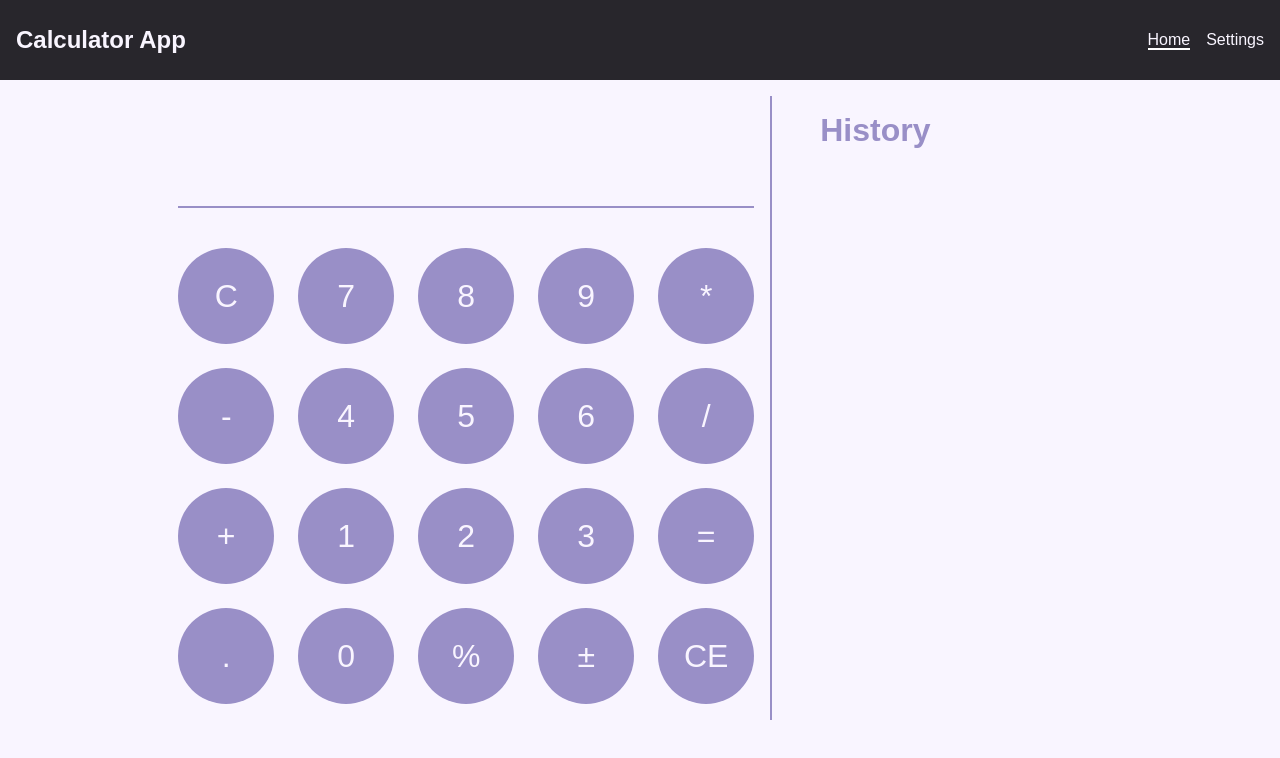
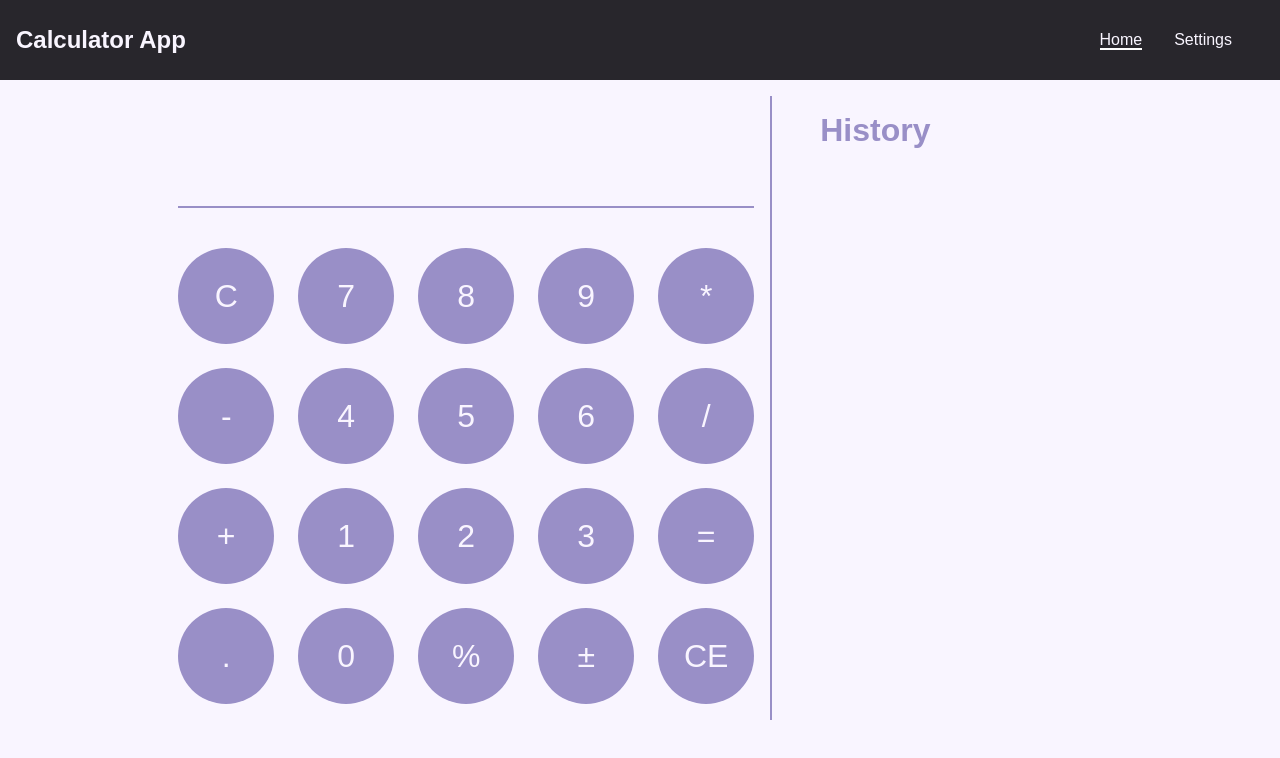
Before and after one commit to maridoroshuk/calculator, a React app: page / in a window 1280 px wide. Shown: the top 758 px of the page. Built offline with nearby package versions, Linux system fonts and the light colour scheme.

Commit message:
feat: changed padding

```diff
--- a/src/components/Header/Header.styled.js
+++ b/src/components/Header/Header.styled.js
@@ -2,7 +2,7 @@ import styled from 'styled-components'
 
 export const PageLayout = styled.div``
 
-export const StyledHeader = styled.header`
+export const StyledHeader = styled.nav`
   height: 10vh;
   padding: 1rem;
   display: flex;
@@ -37,7 +37,7 @@ export const Button = styled.button`
   display: inline-block;
   color: ${({ theme }) => theme.colors.secondary};
   font-size: 1em;
-  margin-left: 1rem;
+  margin-right: 2rem;
   border: none;
   display: block;
   background-color: transparent;
```
